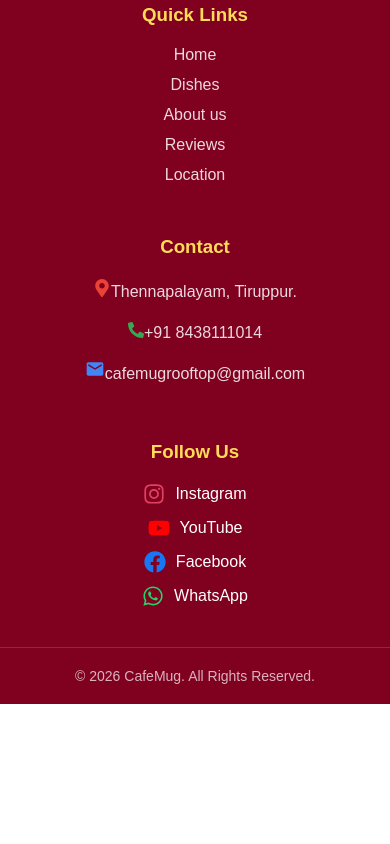
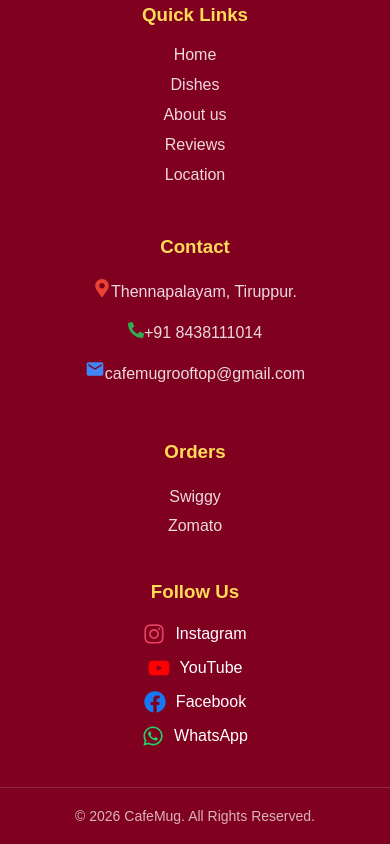
Before and after one commit to Kavi-R05/Cafemug, a React (Vite) app: page / in a window 390 px wide. Shown: the part 5512-6356 px from the top of the page. Before the commit the page ends 6216 px from the top, so only its background shows below. Built offline with nearby package versions, Linux system fonts and the light colour scheme.

Commit message:
for-orders

```diff
--- a/src/components/Contact.jsx
+++ b/src/components/Contact.jsx
@@ -36,6 +36,7 @@ function Contact() {
             </li>
           </ul>
         </div>
+
         <div className="footer-section">
           <h3>Contact</h3>
 
@@ -62,32 +63,30 @@ function Contact() {
           </p>
         </div>
 
-        {/* <div className="footer-section">
-          <h3>Follow Us</h3>
-          <div className="social-links">
+        <div className="footer-section">
+          <h3>Orders</h3>
+          <p className="for-swiggy-orders">
             <a
-              href="https://www.instagram.com/cafemug_tirupur?igsh=a2dvdnI2Mmk0b3dx"
+              href="https://www.swiggy.com/menu/167517?source=sharing"
               target="_blank"
               rel="noopener noreferrer"
             >
-              Instagram
+              {/* <FaInstagram size={22} color="#E4405F" /> */}
+              <span>Swiggy</span>
             </a>
+          </p>
+
+          <p className="for-zomato-orders">
             <a
-              href="https://youtube.com/@cafemug_tirupur?si=UJC_VJz-OoJqekAj"
+              href="https://zomato.onelink.me/xqzv/iyfhon8x"
               target="_blank"
               rel="noopener noreferrer"
             >
-              Youtube
+              {/* <FaYoutube size={22} color="#FF0000" /> */}
+              <span>Zomato</span>
             </a>
-            <a
-              href="https://wa.me/8438111014"
-              target="_blank"
-              rel="noopener noreferrer"
-            >
-              WhatsApp
-            </a>
-          </div>
-        </div> */}
+          </p>
+        </div>
 
         <div className="footer-section">
           <h3>Follow Us</h3>
--- a/src/styles/contact.css
+++ b/src/styles/contact.css
@@ -6,7 +6,7 @@
 
 .footer-container {
   width: 90%;
-  max-width: 1200px;
+  max-width: 1400px;
   margin: auto;
 
   display: grid;
@@ -108,6 +108,9 @@
   .social-links {
     align-items: center;
   }
+  .contact-item {
+    display: block;
+  }
 }
 
 @media (max-width: 480px) {
```
